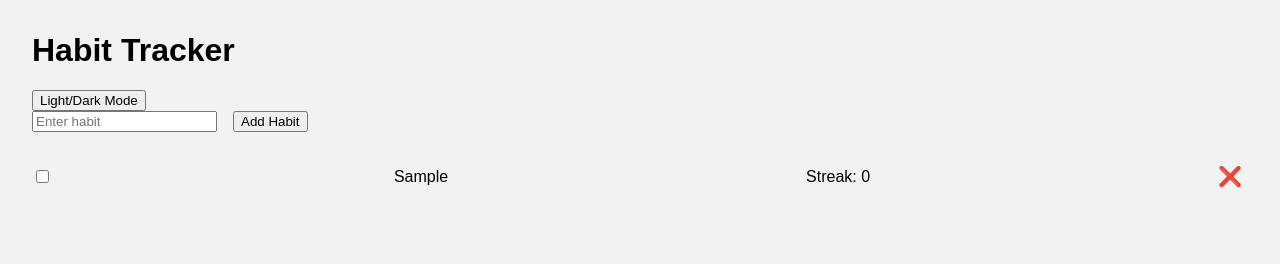
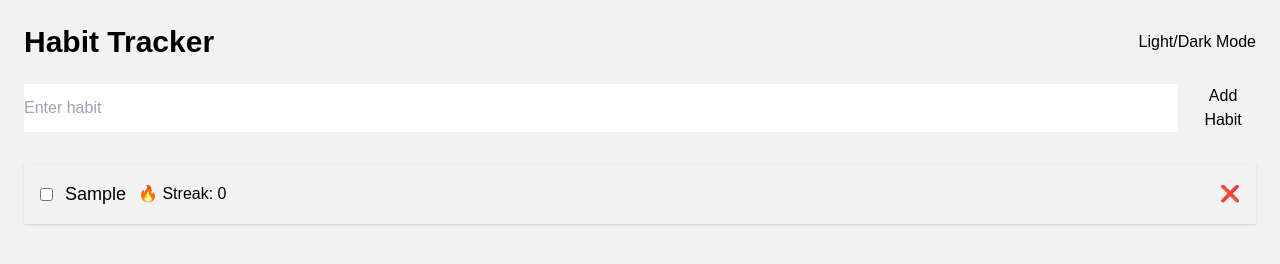
Before and after one commit to BenCowanCoding/chat-app, a plain HTML site: page index.html in a window 1280 px wide. Both pictures are taken after typing "Sample" into the empty fields and a click on the button "Add Habit". Drawn offline with nearby package versions, Linux system fonts and the light colour scheme.

Commit message:
tailwind start

```diff
--- a/index.html
+++ b/index.html
@@ -1,23 +1,40 @@
 <!DOCTYPE html>
-<html lang="en">
+<html lang="en" data-theme="light">
 <head>
   <meta charset="UTF-8" />
   <meta name="viewport" content="width=device-width, initial-scale=1.0" />
   <title>Habit Tracker</title>
   <link rel="stylesheet" href="style.css" />
+
+  <!-- Tailwind CSS via CDN -->
+  <script src="https://cdn.tailwindcss.com"></script>
+
+  <!-- DaisyUI plugin -->
+  <script>
+    tailwind.config = {
+      plugins: [daisyui],
+    };
+  </script>
 </head>
-<body>
-  <header>
-    <h1>Habit Tracker</h1>
-    <button id="dark-mode-toggle">Light/Dark Mode</button>
+<body class="bg-base-200 text-base-content p-6 min-h-screen">
+  <header class="flex justify-between items-center mb-6">
+    <h1 class="text-3xl font-bold">Habit Tracker</h1>
+    <button id="dark-mode-toggle" class="btn btn-outline">Light/Dark Mode</button>
   </header>
 
   <main>
-    <form id="habit-form">
-      <input type="text" id="habit-name" placeholder="Enter habit" required />
-      <button type="submit">Add Habit</button>
+    <form id="habit-form" class="flex gap-3 mb-4">
+      <input
+        type="text"
+        id="habit-name"
+        placeholder="Enter habit"
+        required
+        class="input input-bordered w-full"
+      />
+      <button type="submit" class="btn btn-primary">Add Habit</button>
     </form>
-    <section id="habit-list"></section>
+
+    <section id="habit-list" class="space-y-3"></section>
   </main>
 
   <script src="script.js"></script>
--- a/script.js
+++ b/script.js
@@ -58,19 +58,16 @@ function getToday() {
 // Render one habit onto the page
 function addHabitToDOM(habit) {
   const habitItem = document.createElement('div');
-  habitItem.className = 'habit';
+  habitItem.className = 'card bg-base-100 shadow p-4 flex flex-col gap-2 sm:flex-row sm:items-center sm:justify-between';
+
+  // ✅ Habit name + streak
+  const leftSection = document.createElement('div');
+  leftSection.className = 'flex items-center gap-3';
 
   const checkBox = document.createElement('input');
   checkBox.type = 'checkbox';
   checkBox.checked = habit.completed;
-
-  const habitText = document.createElement('span');
-  habitText.textContent = habit.name;
-
-  const streakBadge = document.createElement('span');
-  streakBadge.textContent = `Streak: ${habit.streak}`;
-  streakBadge.style.marginLeft = "1rem";
-
+  checkBox.className = 'checkbox checkbox-primary';
   checkBox.addEventListener('change', () => {
     const today = new Date().toISOString().split("T")[0];
     habit.completed = checkBox.checked;
@@ -81,11 +78,7 @@ function addHabitToDOM(habit) {
         yesterday.setDate(yesterday.getDate() - 1);
         const yDate = yesterday.toISOString().split("T")[0];
 
-        if (habit.lastCompleted === yDate) {
-          habit.streak += 1;
-        } else if (habit.lastCompleted !== today) {
-          habit.streak = 1;
-        }
+        habit.streak = (habit.lastCompleted === yDate) ? habit.streak + 1 : 1;
       } else {
         habit.streak = 1;
       }
@@ -93,22 +86,34 @@ function addHabitToDOM(habit) {
       habit.lastCompleted = today;
     }
 
-    streakBadge.textContent = `Streak: ${habit.streak}`;
+    streakBadge.textContent = `🔥 Streak: ${habit.streak}`;
     localStorage.setItem('habits', JSON.stringify(habits));
   });
 
+  const habitText = document.createElement('span');
+  habitText.textContent = habit.name;
+  habitText.className = 'font-medium text-lg';
+
+  const streakBadge = document.createElement('span');
+  streakBadge.textContent = `🔥 Streak: ${habit.streak}`;
+  streakBadge.className = 'badge badge-accent';
+
+  leftSection.appendChild(checkBox);
+  leftSection.appendChild(habitText);
+  leftSection.appendChild(streakBadge);
+
+  // ✅ Delete button
   const deleteBtn = document.createElement('button');
   deleteBtn.textContent = '❌';
-  deleteBtn.className = 'delete-btn';
+  deleteBtn.className = 'btn btn-sm btn-outline btn-error';
   deleteBtn.addEventListener('click', () => {
     habitItem.remove();
     habits = habits.filter(h => h !== habit);
     localStorage.setItem('habits', JSON.stringify(habits));
   });
 
-  habitItem.appendChild(checkBox);
-  habitItem.appendChild(habitText);
-  habitItem.appendChild(streakBadge);
+  // ✅ Combine and render
+  habitItem.appendChild(leftSection);
   habitItem.appendChild(deleteBtn);
   habitList.appendChild(habitItem);
 }
```
